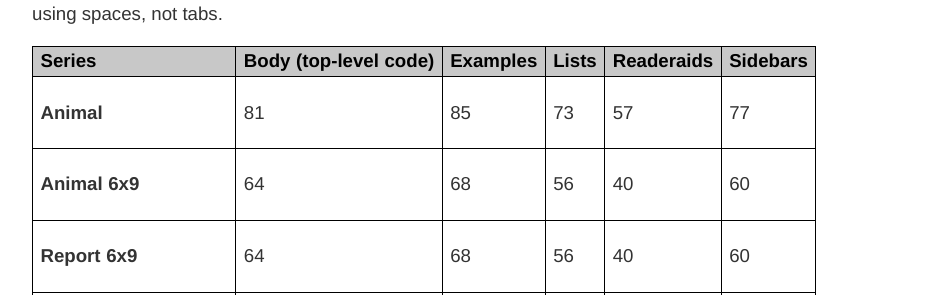
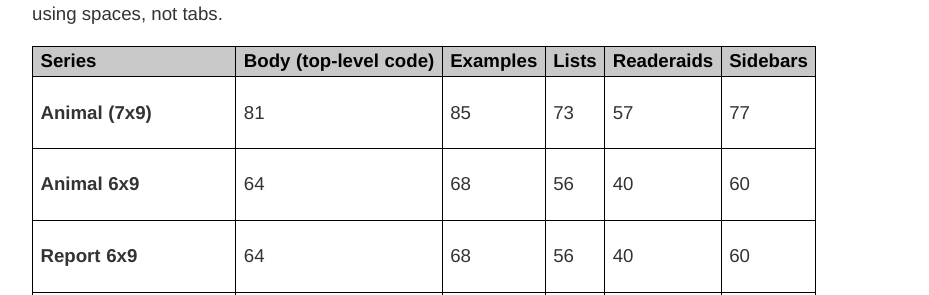
Before and after one commit to oreillymedia/production-resources, a Jekyll site: the page built from styleguide/index.md, in a window 1280 px wide and 900 px high, scrolled down 8555 px. Shown: the part 158-453 px from the top of the window, without its empty margins (160-1089 px from the left). Built offline with Jekyll 4.4.1, drawn with Linux system fonts in a browser that asks for light colours.

Commit message:
Update index.md

```diff
--- a/styleguide/index.md
+++ b/styleguide/index.md
@@ -397,7 +397,7 @@ title: O'Reilly Style Guide
 </thead>
 <tbody>
 <tr>
-<td><p><strong>Animal</strong></p></td>
+<td><p><strong>Animal (7x9)</strong></p></td>
 <td><p>81</p></td>
 <td><p>85</p></td>
 <td><p>73</p></td>
```
